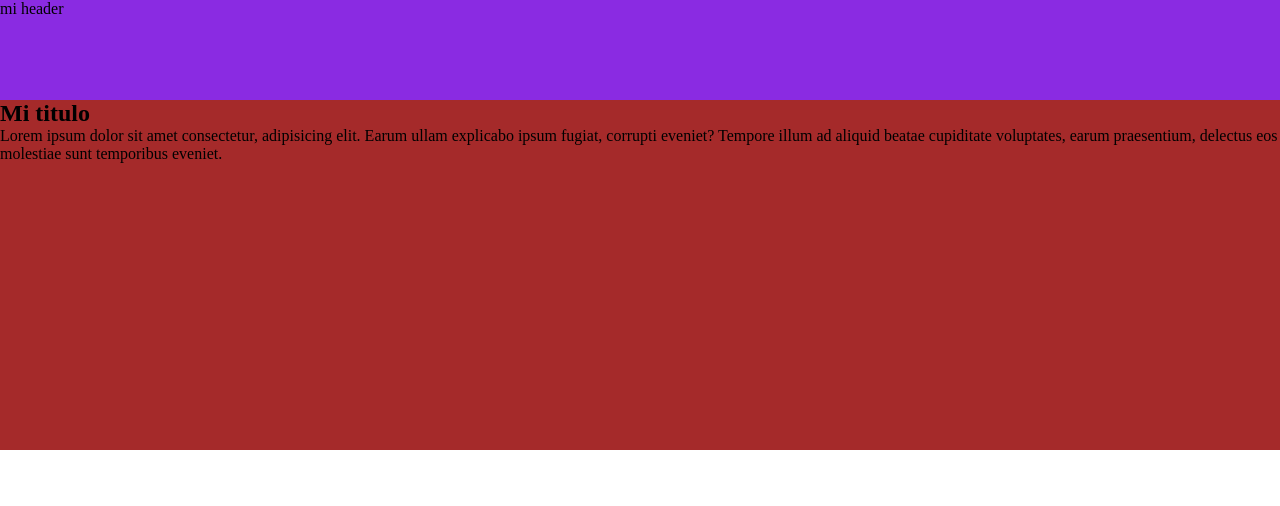
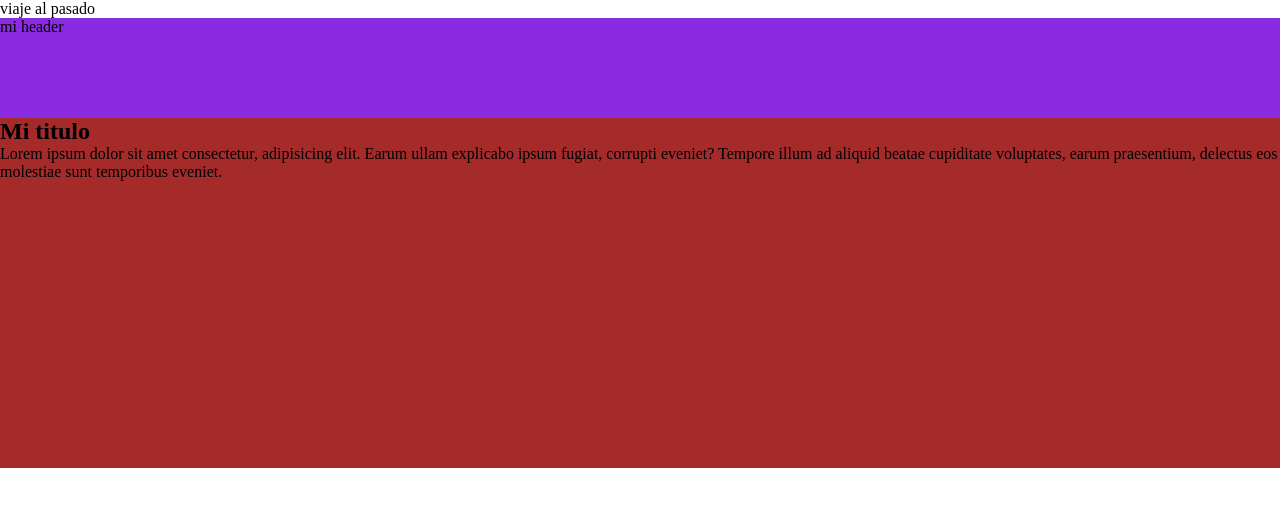
Before and after one commit to codercabral/proyectox, a plain HTML site: page index.html in a window 1280 px wide. Drawn offline with Linux system fonts and the light colour scheme.

Commit message:
ingrese el footer desde el pasado

```diff
--- a/index.html
+++ b/index.html
@@ -7,6 +7,7 @@
     <title>Github</title>
 </head>
 <body>
+    <footer>viaje al pasado</footer>
     <header>mi header</header>
     <main>
         <h2>Mi titulo</h2>
```
